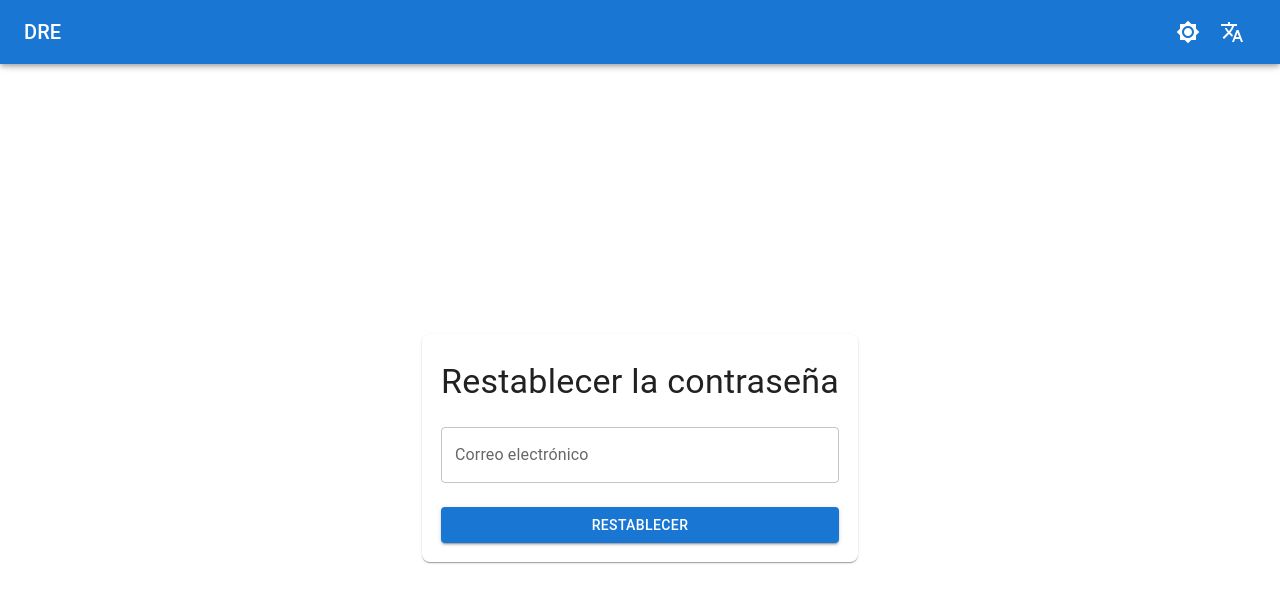
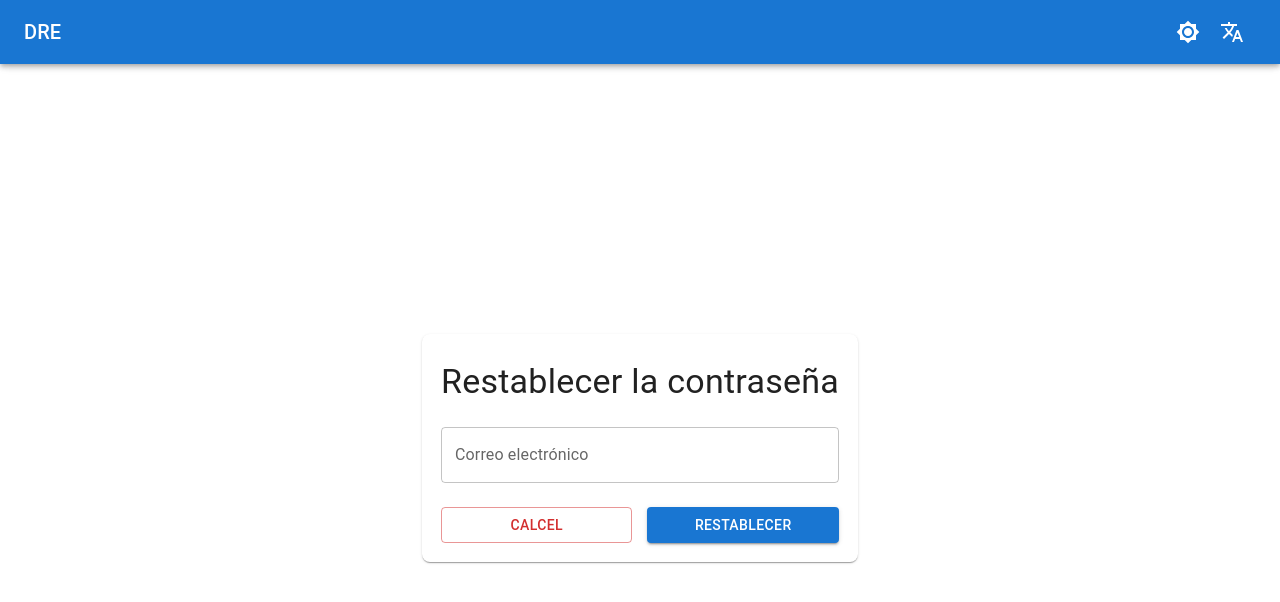
Before and after one commit to rodriguezespinoza0795/5-todo-task, a React (Vite) app: page /Reset in a window 1280 px wide. Shown: the top 602 px of the page. Built offline with nearby package versions, Linux system fonts and the light colour scheme.

Commit message:
refactoring project

```diff
--- /dev/null
+++ b/src/components/Layout/Layout.tsx
@@ -0,0 +1,26 @@
+import { Container, Grid } from '@mui/material';
+import { DrawerAppBar } from '~/components';
+
+const Layout = ({ children }: { children: React.ReactNode }) => {
+  return (
+    <Container maxWidth='sm' sx={{ p: 0 }}>
+      <Grid
+        container
+        direction='column'
+        alignItems='center'
+        sx={{
+          minHeight: '100vh',
+          maxWidth: '600px',
+          justifyContent: { sm: 'center' },
+          paddingTop: { xs: '2rem' },
+        }}
+      >
+        <DrawerAppBar>
+          <Grid item>{children}</Grid>
+        </DrawerAppBar>
+      </Grid>
+    </Container>
+  );
+};
+
+export default Layout;
--- /dev/null
+++ b/src/components/Layout/index.ts
@@ -0,0 +1 @@
+export { default as Layout } from './Layout';
--- a/src/components/index.ts
+++ b/src/components/index.ts
@@ -3,3 +3,4 @@ export * from './ListItems';
 export * from './Notification';
 export * from './Modal';
 export * from './Tabs';
+export * from './Layout';
--- a/src/pages/PasswordReset/PasswordReset.tsx
+++ b/src/pages/PasswordReset/PasswordReset.tsx
@@ -1,9 +1,10 @@
-import { Container, Grid, Paper, Typography, Button, Box } from '@mui/material';
+import { Paper, Typography, Button, Box } from '@mui/material';
 import { useForm } from 'react-hook-form';
 import { useTranslation } from 'react-i18next';
+import { useNavigate } from 'react-router-dom';
 import { PasswordResetFormValues } from './PasswordReset.types';
 import { usePasswordReset } from './usePasswordReset';
-import { DrawerAppBar } from '~/components';
+import { Layout } from '~/components';
 import { TextFieldForm } from '~/components/FormFields';
 
 function PasswordReset() {
@@ -15,38 +16,33 @@ function PasswordReset() {
 
   const { t } = useTranslation('common');
   const { onSubmit } = usePasswordReset();
+  const navigate = useNavigate();
 
   return (
-    <Container maxWidth='sm' sx={{ p: 0 }}>
-      <Grid
-        container
-        direction='column'
-        alignItems='center'
-        justifyContent='center'
-        sx={{
-          minHeight: '100vh',
-          maxWidth: '600px',
-          justifyContent: { sm: 'center' },
-          paddingTop: { xs: '2rem' },
-        }}
-      >
-        <DrawerAppBar>
-          <Grid item>
+    <Layout>
       <Paper sx={{ padding: '1.2em', borderRadius: '0.5em', minWidth: '380px' }}>
         <Typography sx={{ mt: 1, mb: 1, textAlign: 'center' }} variant='h4'>
           {t('resetPassword')}
         </Typography>
         <Box component='form' onSubmit={handleSubmit(onSubmit)}>
           <TextFieldForm errors={errors} register={register} />
+          <Box sx={{ display: 'flex', gap: '15px' }}>
+            <Button
+              fullWidth
+              variant='outlined'
+              sx={{ mt: 1.5 }}
+              color='error'
+              onClick={() => navigate('/signIn')}
+            >
+              {t('calcel')}
+            </Button>
             <Button fullWidth variant='contained' sx={{ mt: 1.5 }} type='submit'>
               {t('reset')}
             </Button>
           </Box>
+        </Box>
       </Paper>
-          </Grid>
-        </DrawerAppBar>
-      </Grid>
-    </Container>
+    </Layout>
   );
 }
 
--- a/src/pages/SignIn/SignIn.tsx
+++ b/src/pages/SignIn/SignIn.tsx
@@ -1,10 +1,10 @@
-import { Container, Grid, Paper, Typography, Button, Box, Link } from '@mui/material';
+import { Paper, Typography, Button, Box, Link } from '@mui/material';
 import { useForm } from 'react-hook-form';
 import { useTranslation } from 'react-i18next';
 import { useNavigate } from 'react-router-dom';
 import { SignInFormValues } from './SignIn.types';
 import { useSignIn } from './useSignIn';
-import { DrawerAppBar } from '~/components';
+import { Layout } from '~/components';
 import { PasswordInput, TextFieldForm } from '~/components/FormFields';
 
 function SignIn() {
@@ -19,20 +19,7 @@ function SignIn() {
   const { onSubmit } = useSignIn();
 
   return (
-    <Container maxWidth='sm' sx={{ p: 0 }}>
-      <Grid
-        container
-        direction='column'
-        alignItems='center'
-        sx={{
-          minHeight: '100vh',
-          maxWidth: '600px',
-          justifyContent: { sm: 'center' },
-          paddingTop: { xs: '2rem' },
-        }}
-      >
-        <DrawerAppBar>
-          <Grid item>
+    <Layout>
       <Paper sx={{ padding: '1.2em', borderRadius: '0.5em' }}>
         <Typography sx={{ mt: 1, mb: 1, textAlign: 'center' }} variant='h4'>
           {t('signIn')}
@@ -56,10 +43,7 @@ function SignIn() {
           </Link>
         </Box>
       </Paper>
-          </Grid>
-        </DrawerAppBar>
-      </Grid>
-    </Container>
+    </Layout>
   );
 }
 
--- a/src/pages/SignUp/SignUp.tsx
+++ b/src/pages/SignUp/SignUp.tsx
@@ -1,11 +1,11 @@
-import { Container, Grid, Paper, Typography, TextField, Button, Box, Link } from '@mui/material';
+import { Paper, Typography, TextField, Button, Box, Link } from '@mui/material';
 import { useForm } from 'react-hook-form';
 import { useTranslation } from 'react-i18next';
 import { has } from 'lodash';
 import { useNavigate } from 'react-router-dom';
 import { SignUpFormValues } from './SignUp.types';
 import { useSignUp } from './useSignUp';
-import { DrawerAppBar } from '~/components';
+import { Layout } from '~/components';
 import { TextFieldForm, PasswordInput } from '~/components/FormFields';
 
 function SignUp() {
@@ -20,21 +20,7 @@ function SignUp() {
   const { onSubmit } = useSignUp();
 
   return (
-    <Container maxWidth='sm' sx={{ p: 0 }}>
-      <Grid
-        container
-        direction='column'
-        alignItems='center'
-        justifyContent='center'
-        sx={{
-          minHeight: '100vh',
-          maxWidth: '600px',
-          justifyContent: { sm: 'center' },
-          paddingTop: { xs: '2rem' },
-        }}
-      >
-        <DrawerAppBar>
-          <Grid item>
+    <Layout>
       <Paper sx={{ padding: '1.2em', borderRadius: '0.5em' }}>
         <Typography sx={{ mt: 1, mb: 1, textAlign: 'center' }} variant='h4'>
           {t('signUp')}
@@ -71,10 +57,7 @@ function SignUp() {
           </Link>
         </Box>
       </Paper>
-          </Grid>
-        </DrawerAppBar>
-      </Grid>
-    </Container>
+    </Layout>
   );
 }
 
--- a/src/pages/TodoTask/TodoTask.tsx
+++ b/src/pages/TodoTask/TodoTask.tsx
@@ -1,8 +1,8 @@
-import { Container, Grid, Paper, Typography, TextField, Button, Box, Tab } from '@mui/material';
+import { Paper, Typography, TextField, Button, Box, Tab } from '@mui/material';
 import { useTranslation } from 'react-i18next';
 import { useTodoTask } from './useTodoTask';
 import TaskForm from './TaskForm';
-import { DrawerAppBar, ListItems, BasicTabs } from '~/components';
+import { ListItems, BasicTabs, Layout } from '~/components';
 import { useModal, useTabs } from '~/hooks';
 
 function TodoTask() {
@@ -26,21 +26,7 @@ function TodoTask() {
   const totalTasks = taskList?.length;
 
   return (
-    <Container maxWidth='sm' sx={{ p: 0 }}>
-      <Grid
-        container
-        direction='column'
-        alignItems='center'
-        justifyContent='center'
-        sx={{
-          minHeight: '100vh',
-          maxWidth: '600px',
-          justifyContent: { sm: 'center' },
-          paddingTop: { xs: '2rem' },
-        }}
-      >
-        <DrawerAppBar>
-          <Grid item>
+    <Layout>
       <Paper sx={{ padding: '1.2em', borderRadius: '0.5em' }}>
         <Typography sx={{ mt: 1, mb: 1, textAlign: 'center' }} variant='h4'>
           {t('completedTasks', {
@@ -100,9 +86,6 @@ function TodoTask() {
           {t('createTask')}
         </Button>
       </Paper>
-          </Grid>
-        </DrawerAppBar>
-      </Grid>
       {open && (
         <TaskForm
           open={open}
@@ -114,7 +97,7 @@ function TodoTask() {
           id={id}
         />
       )}
-    </Container>
+    </Layout>
   );
 }
 
```
Lines whose indentation alone changed are shown as unchanged.
